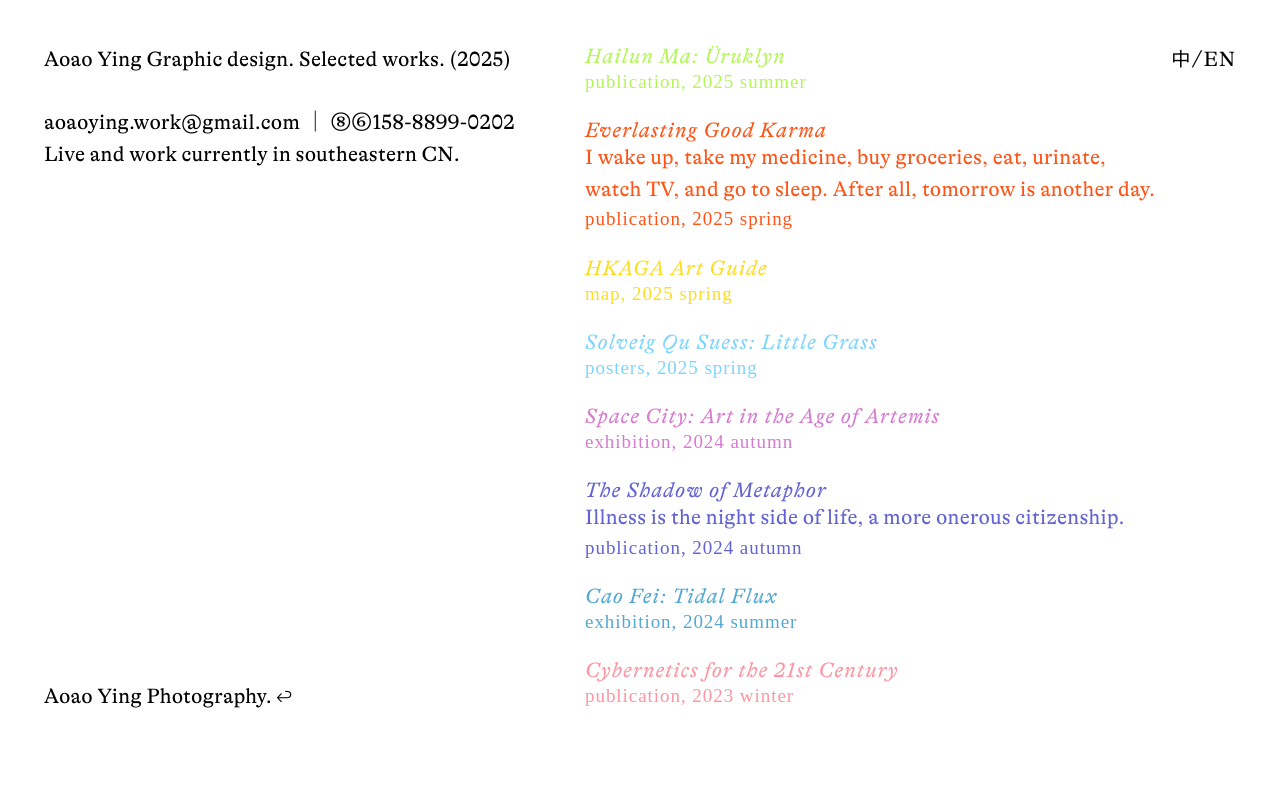
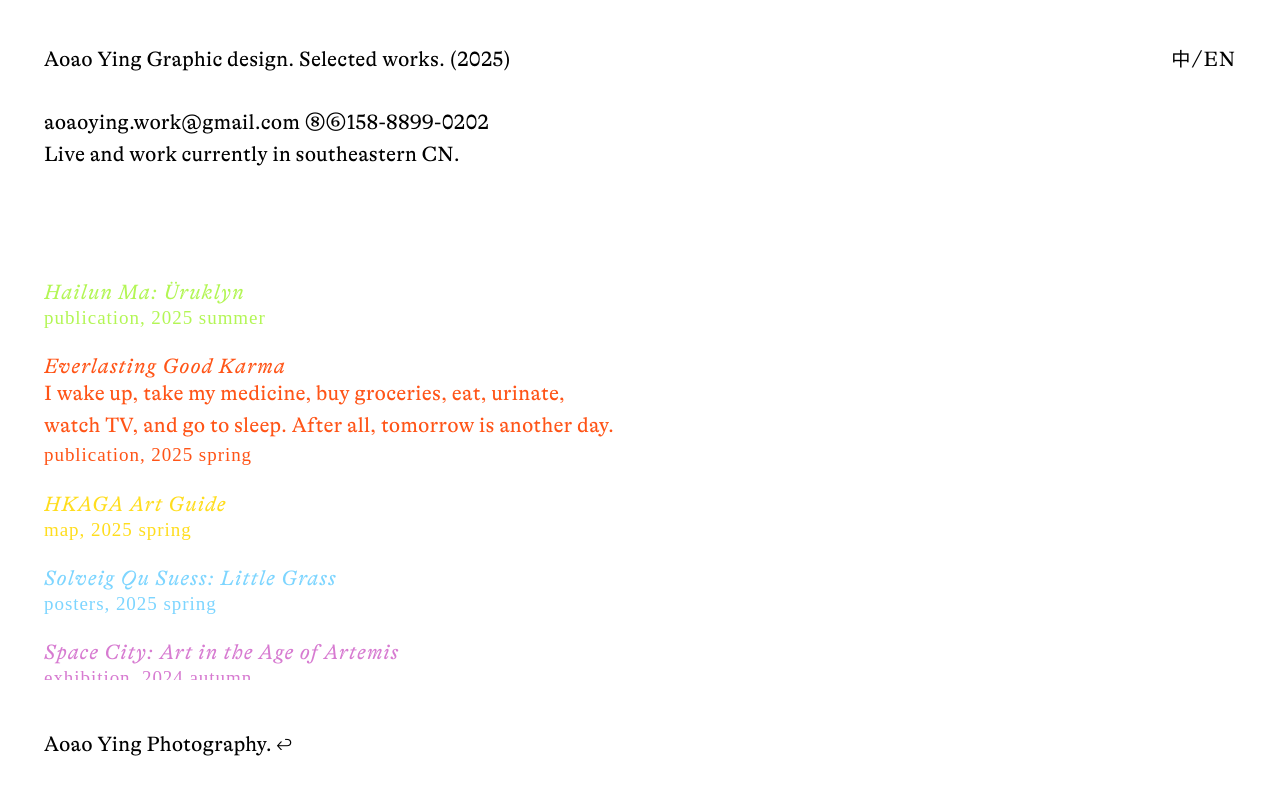
Before and after one commit to Mishimazzz/Yuke-Ying-Personal-Web, a React (Vite) app: page / in a window 1280 px wide. Shown: the top 800 px of the page. Built offline with nearby package versions, Linux system fonts and the light colour scheme; a web font is replaced by a local one.

Commit message:
添加了1280px以下的格式

```diff
--- a/src/index.css
+++ b/src/index.css
@@ -225,8 +225,55 @@ h4
     max-width: 730px;
   }
 
-  .preview.yyc img {
-  position: absolute;
-  transform: translateX(calc(590px + (min(100vw, 1920px) - 1280px) * (790 / 640)));
+  .preview {
+    display: none !important;
+  }
+
+  .sep { display: none; }
+  .eg-font { max-width: 60vw; }
+  .eg-font2 { max-width: 90vw; }
+  .left-section .BottomBar{
+    display: block !important;
+    margin-left: 44px !important;
+    margin-bottom: 40px !important;
+    align-items: unset !important;
+  }
+
+  .bottombar
+  {
+    height: 40px !important;
+  }
+
+  .left-section{
+    position: fixed;
+    top: 0; left: 0; right: 0;
+    height: 160px;
+    z-index: 1000;
+    background: #fff;
+  }
+
+  .middle-section{
+    position: fixed;
+    top: 280px;
+    left: 44px;
+    right: 0;
+
+    height: calc(100vh - 400px);
+    overflow-y: auto;
+    overflow-x: hidden;
+
+    margin: 0 !important;
+    padding: 0;
+    clip-path: none !important;
+    z-index: 1;
+  }
+
+  .middle-section{
+    max-width: 70vw;
+  }
+
+  .middle-section::-webkit-scrollbar {
+    display: none;
+  }
+
 }
-}
```
